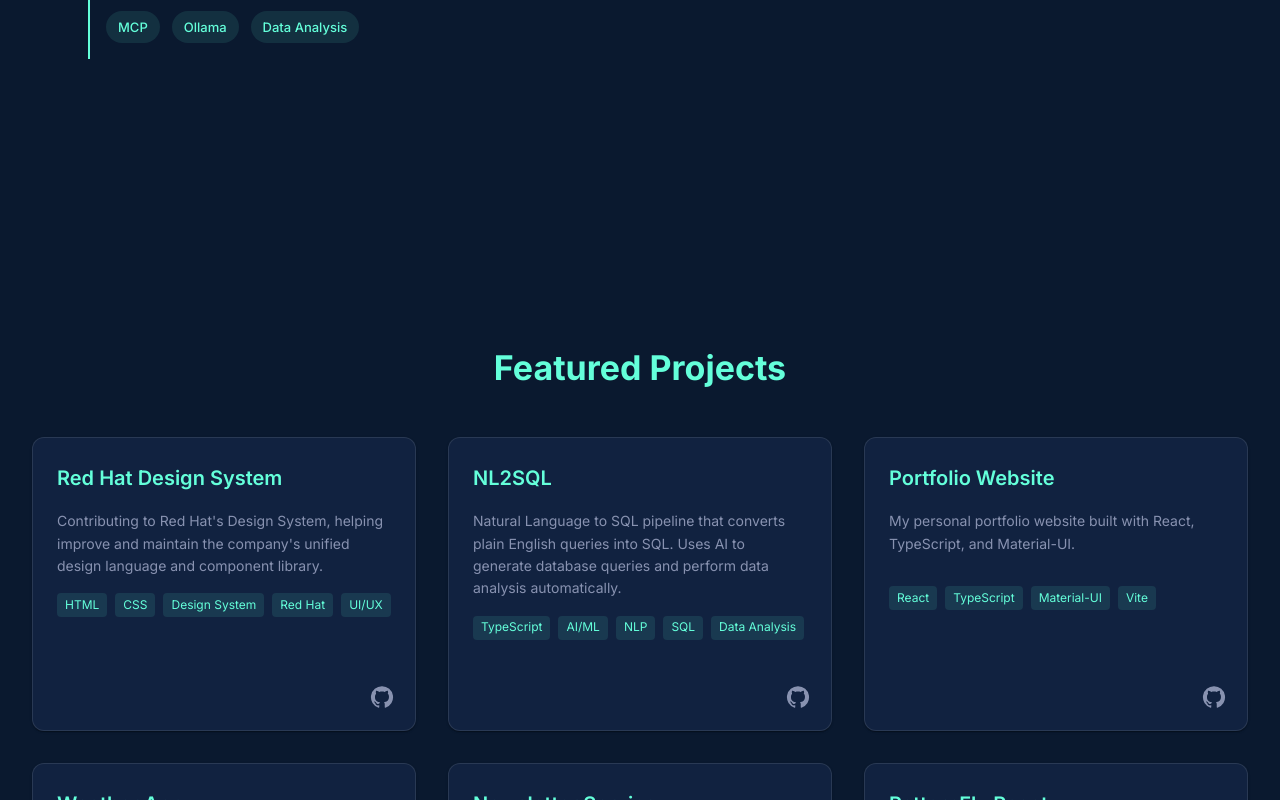
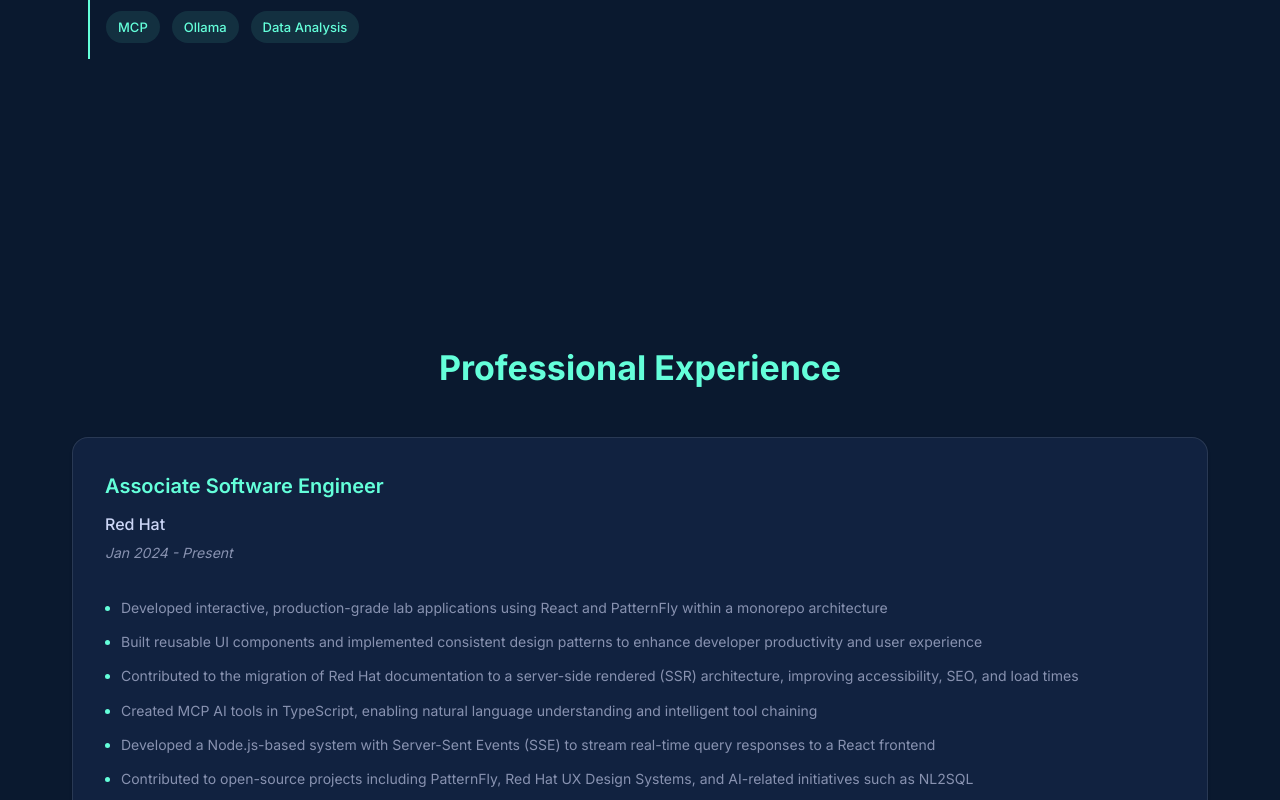
Before and after one commit to rohit-bharmal/rohit-bharmal.github.io, a React (Vite) app: page / in a window 1280 px wide. Shown: the part 2000-2800 px from the top of the page. Built offline with nearby package versions, Linux system fonts and the light colour scheme.

Commit message:
added experience

```diff
--- a/index.html
+++ b/index.html
@@ -2,7 +2,7 @@
 <html lang="en">
   <head>
     <meta charset="UTF-8" />
-    <link rel="icon" type="image/svg+xml" href="/vite.svg" />
+    <link rel="icon" type="image/svg+xml" href="/src/assets/code.svg" />
     <meta name="viewport" content="width=device-width, initial-scale=1.0" />
     <meta
       name="description"
@@ -15,7 +15,7 @@
       href="https://fonts.googleapis.com/css2?family=Inter:wght@400;500;600;700&family=Fira+Code:wght@400;500&display=swap"
       rel="stylesheet"
     />
-    <title>Rohit Bharmal</title>
+    <title>Portfolio | Rohit Bharmal</title>
   </head>
   <body>
     <div id="root"></div>
--- a/src/components/About.tsx
+++ b/src/components/About.tsx
@@ -6,8 +6,8 @@
 const skills = {
   Languages: ["JavaScript", "TypeScript", "Python", "HTML", "CSS"],
   Frameworks: ["Vue.js", "Nuxt.js", "React", "Material-UI"],
-  Backend: ["Node.js", "Express", "Python"],
-  DevOps: ["Git", "CI/CD", "Docker"],
+  Backend: ["Express", "Python"],
+  DevOps: ["Git", "CI/CD"],
   AI_and_ML: ["MCP", "Ollama", "Data Analysis"],
 };
 
--- /dev/null
+++ b/src/components/Experience.tsx
@@ -0,0 +1,206 @@
+import {
+  Box,
+  Typography,
+  Container,
+  Stack,
+  Card,
+  CardContent,
+  Chip,
+} from "@mui/material";
+import { motion } from "framer-motion";
+import { Theme } from "@mui/material/styles";
+import NavLinks from "./NavLinks";
+
+interface Experience {
+  title: string;
+  company: string;
+  period: string;
+  description: string[];
+  technologies: string[];
+}
+
+const experiences: Experience[] = [
+  {
+    title: "Associate Software Engineer",
+    company: "Red Hat",
+    period: "Jan 2024 - Present",
+    description: [
+      "Developed interactive, production-grade lab applications using React and PatternFly within a monorepo architecture",
+      "Built reusable UI components and implemented consistent design patterns to enhance developer productivity and user experience",
+      "Contributed to the migration of Red Hat documentation to a server-side rendered (SSR) architecture, improving accessibility, SEO, and load times",
+      "Created MCP AI tools in TypeScript, enabling natural language understanding and intelligent tool chaining",
+      "Developed a Node.js-based system with Server-Sent Events (SSE) to stream real-time query responses to a React frontend",
+      "Contributed to open-source projects including PatternFly, Red Hat UX Design Systems, and AI-related initiatives such as NL2SQL",
+    ],
+    technologies: [
+      "React",
+      "TypeScript",
+      "PatternFly",
+      "Node.js",
+      "SSR",
+      "AI/ML",
+      "SSE",
+      "Monorepo",
+    ],
+  },
+  {
+    title: "Software Engineer Trainee",
+    company: "Red Hat",
+    period: "Jul 2023 - Jan 2024",
+    description: [
+      "Contributed to the Product Security Advisory page of the Customer Portal by improving UI/UX and optimising filtering logic",
+      "Developed and integrated custom web components to enhance usability and performance",
+      "Developed Chatur, a chatbot during Red Hack Day that answers queries from uploaded PDFs",
+      "Successfully integrated and streamed Chatur as DocsBot on the Red Hat Backstage platform",
+    ],
+    technologies: [
+      "Web Components",
+      "UI/UX",
+      "React",
+      "TypeScript",
+      "ChatBot",
+      "PDF Processing",
+      "Backstage",
+    ],
+  },
+];
+
+const Experience = () => (
+  <>
+    <NavLinks />
+    <Container maxWidth="lg" sx={{ px: { xs: 2, md: 4 } }}>
+      <Box sx={{ pt: { xs: 12, md: 16 }, pb: 6 }}>
+        <motion.div
+          initial={{ opacity: 0, y: 20 }}
+          animate={{ opacity: 1, y: 0 }}
+          transition={{ duration: 0.5 }}
+        >
+          <Typography
+            variant="h4"
+            gutterBottom
+            sx={{
+              color: (theme: Theme) => theme.palette.primary.main,
+              fontWeight: 700,
+              mb: 6,
+              textAlign: "center",
+            }}
+          >
+            Professional Experience
+          </Typography>
+        </motion.div>
+
+        <Stack spacing={4}>
+          {experiences.map((exp, index) => (
+            <motion.div
+              key={index}
+              initial={{ opacity: 0, y: 20 }}
+              animate={{ opacity: 1, y: 0 }}
+              transition={{ duration: 0.5, delay: index * 0.1 }}
+            >
+              <Card
+                sx={{
+                  background: (theme: Theme) => theme.palette.background.paper,
+                  border: "1px solid",
+                  borderColor: "rgba(255, 255, 255, 0.1)",
+                  borderRadius: "16px",
+                  "&:hover": {
+                    borderColor: (theme: Theme) => theme.palette.primary.main,
+                    transform: "translateY(-4px)",
+                    boxShadow: (theme: Theme) =>
+                      theme.palette.mode === "dark"
+                        ? "0 4px 20px rgba(100, 255, 218, 0.1)"
+                        : "0 4px 20px rgba(0, 0, 0, 0.1)",
+                    transition: "all 0.3s ease-in-out",
+                  },
+                  transition: "all 0.3s ease-in-out",
+                }}
+              >
+                <CardContent sx={{ p: 4 }}>
+                  <Stack spacing={2}>
+                    <Box>
+                      <Typography
+                        variant="h6"
+                        sx={{
+                          color: (theme: Theme) => theme.palette.primary.main,
+                          fontWeight: 600,
+                          fontSize: "1.25rem",
+                          mb: 1,
+                        }}
+                      >
+                        {exp.title}
+                      </Typography>
+                      <Typography
+                        variant="subtitle1"
+                        sx={{
+                          color: (theme: Theme) => theme.palette.text.primary,
+                          fontWeight: 500,
+                          mb: 0.5,
+                        }}
+                      >
+                        {exp.company}
+                      </Typography>
+                      <Typography
+                        variant="body2"
+                        sx={{
+                          color: (theme: Theme) => theme.palette.text.secondary,
+                          mb: 2,
+                          fontStyle: "italic",
+                        }}
+                      >
+                        {exp.period}
+                      </Typography>
+                    </Box>
+
+                    <Box component="ul" sx={{ pl: 2, mb: 2 }}>
+                      {exp.description.map((desc, idx) => (
+                        <Typography
+                          key={idx}
+                          component="li"
+                          variant="body2"
+                          sx={{
+                            color: (theme: Theme) =>
+                              theme.palette.text.secondary,
+                            mb: 1.5,
+                            lineHeight: 1.6,
+                            "&::marker": {
+                              color: (theme: Theme) =>
+                                theme.palette.primary.main,
+                            },
+                          }}
+                        >
+                          {desc}
+                        </Typography>
+                      ))}
+                    </Box>
+
+                    <Stack direction="row" flexWrap="wrap" gap={1}>
+                      {exp.technologies.map((tech) => (
+                        <Chip
+                          key={tech}
+                          label={tech}
+                          size="small"
+                          sx={{
+                            backgroundColor: "rgba(100, 255, 218, 0.1)",
+                            color: (theme: Theme) => theme.palette.primary.main,
+                            borderRadius: "4px",
+                            fontSize: "0.75rem",
+                            fontWeight: 500,
+                            "&:hover": {
+                              backgroundColor: "rgba(100, 255, 218, 0.2)",
+                            },
+                          }}
+                        />
+                      ))}
+                    </Stack>
+                  </Stack>
+                </CardContent>
+              </Card>
+            </motion.div>
+          ))}
+        </Stack>
+      </Box>
+    </Container>
+  </>
+);
+
+export default Experience;
--- a/src/components/MainPage.tsx
+++ b/src/components/MainPage.tsx
@@ -5,6 +5,7 @@
 import NavLinks from "./NavLinks";
 import Home from "./Home";
 import About from "./About";
+import Experience from "./Experience";
 import Projects from "./Projects";
 import Contact from "./Contact";
 
@@ -48,6 +49,11 @@
         <About />
       </section>
 
+      {/* Experience Section */}
+      <section id="experience" style={{ width: "100%" }}>
+        <Experience />
+      </section>
+
       {/* Projects Section */}
       <section id="projects" style={{ width: "100%" }}>
         <Projects />
--- a/src/components/NavLinks.tsx
+++ b/src/components/NavLinks.tsx
@@ -20,6 +20,7 @@
 const navItems = [
   { id: "home", label: "Home" },
   { id: "about", label: "About" },
+  { id: "experience", label: "Experience" },
   { id: "projects", label: "Projects" },
   { id: "contact", label: "Contact" },
 ];
```
Also changed, not shown: src/assets/code.svg (added).
